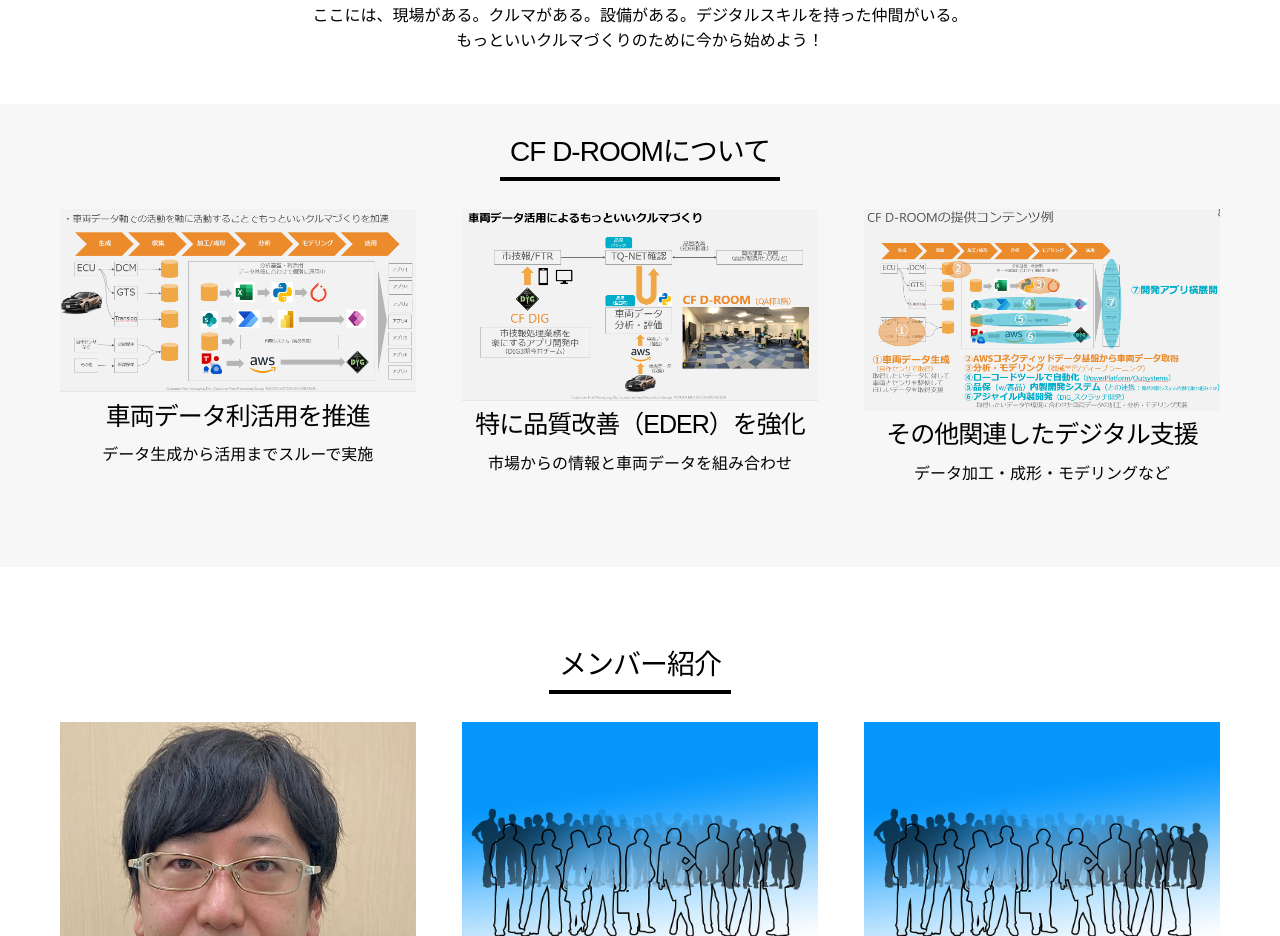
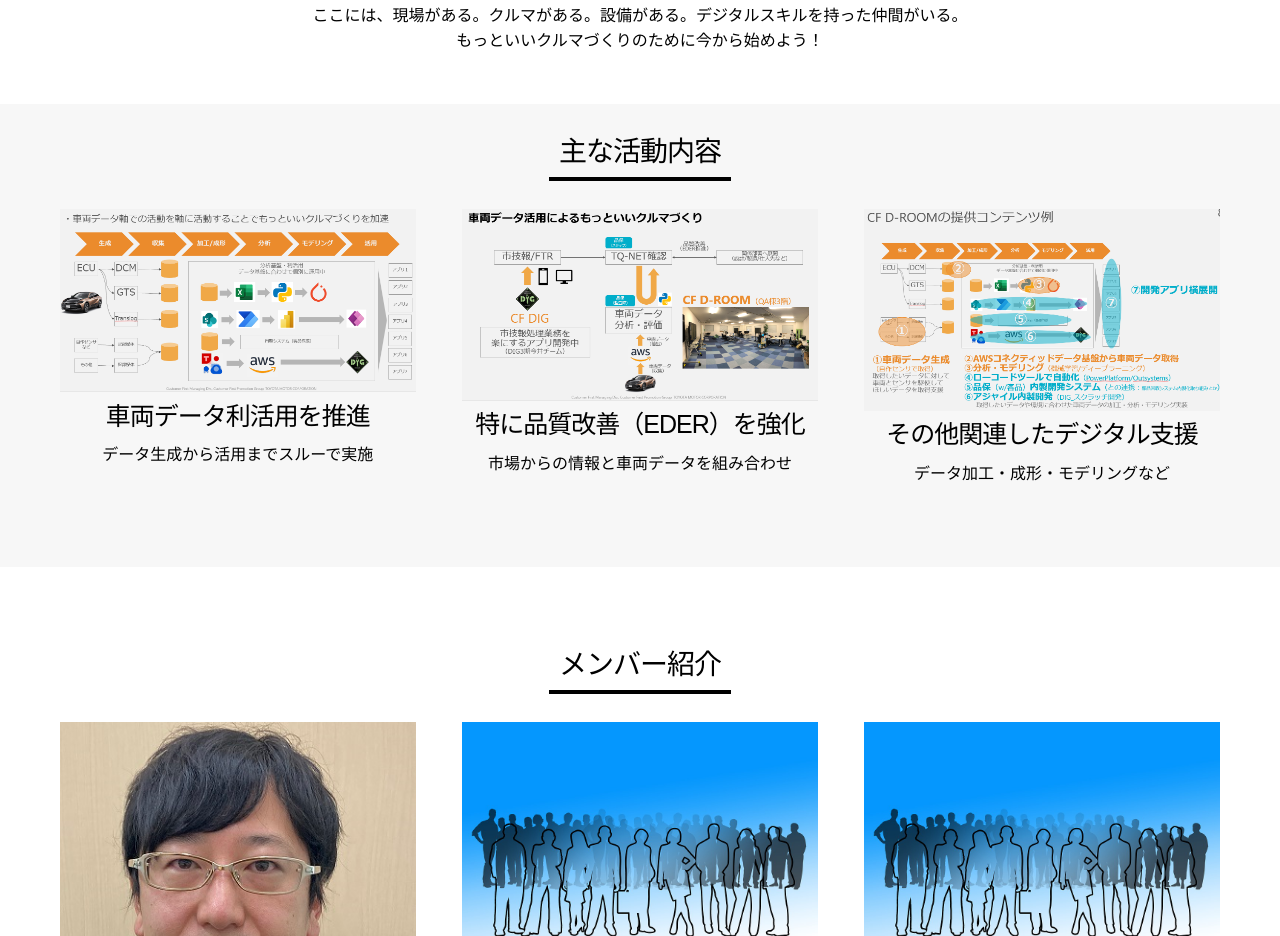
Before and after one commit to YuyaKawachi-DIG/FND14presentation, a plain HTML site: page index.html in a window 1280 px wide. Shown: the part 946-1882 px from the top of the page. Drawn offline with Linux system fonts and the light colour scheme.

Commit message:
Update index.html

```diff
--- a/index.html
+++ b/index.html
@@ -59,7 +59,7 @@
         </div>
 
 <section id="1" class="gray-back">
-        <h2 class="center"><span class="under">CF D-ROOMについて</span></h2>
+        <h2 class="center"><span class="under">主な活動内容</span></h2>
 <div class="container center">
 <div class="row">
     <div class="col span-4">
```
